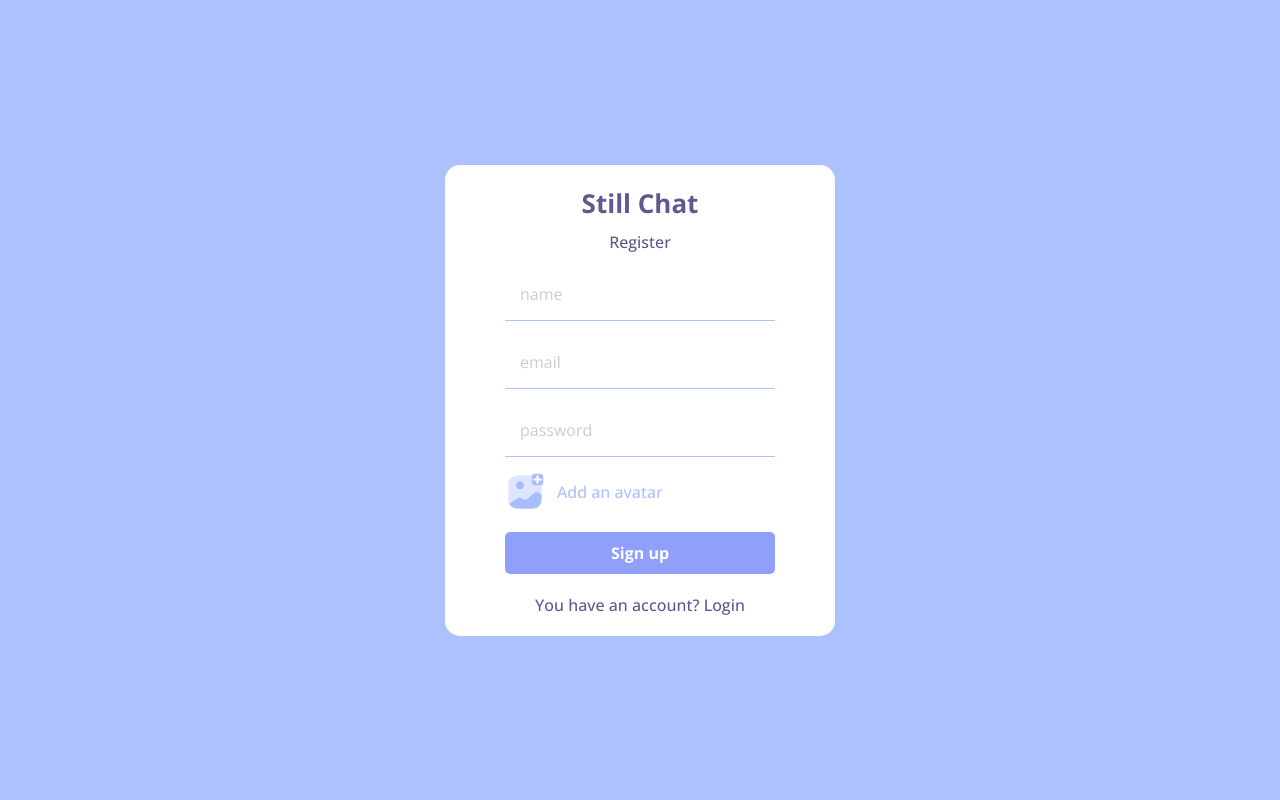
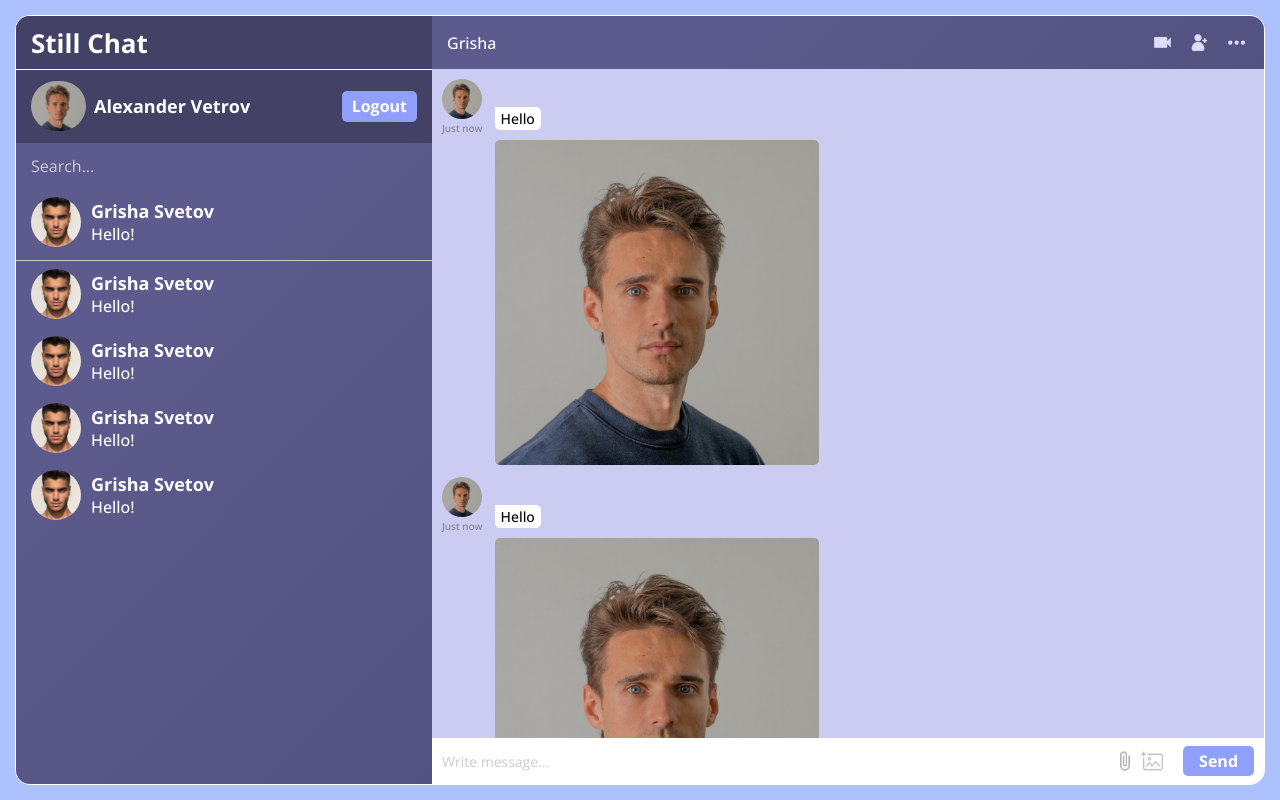
Before and after one commit to St1llSane/react-chat-firebase, a React (Vite) app: page / in a window 1280 px wide. Built offline with nearby package versions, Linux system fonts and the light colour scheme.

Commit message:
register

```diff
--- a/src/App.jsx
+++ b/src/App.jsx
@@ -1,3 +1,4 @@
+import { BrowserRouter, Route, Routes } from 'react-router-dom'
 import Home from './pages/Home'
 import Login from './pages/Login'
 import Register from './pages/Register'
@@ -5,9 +6,13 @@ import './styles/app.scss'
 
 function App() {
   return (
-    <div className="app">
-      <Register />
-    </div>
+    <BrowserRouter>
+      <Routes>
+        <Route index element={<Home />} />
+        <Route path='login' element={<Login />} />
+        <Route path='register' element={<Register />} />
+      </Routes>
+    </BrowserRouter>
   )
 }
 
--- a/src/pages/Register.jsx
+++ b/src/pages/Register.jsx
@@ -3,10 +3,12 @@ import { createUserWithEmailAndPassword, updateProfile } from 'firebase/auth'
 import { auth, storage, db } from '../firebase'
 import { ref, uploadBytesResumable, getDownloadURL } from 'firebase/storage'
 import { doc, setDoc } from 'firebase/firestore'
+import { useNavigate } from 'react-router-dom'
 import '../styles/c_styles/login.scss'
 
 const Register = () => {
   const [err, setErr] = useState(false)
+  const navigate = useNavigate()
 
   const handleSubmit = async (e) => {
     e.preventDefault()
@@ -17,38 +19,40 @@ const Register = () => {
     const file = e.target[3].files[0]
 
     try {
-      const res = await createUserWithEmailAndPassword(auth, email, password)
-
+			const res = await createUserWithEmailAndPassword(auth, email, password)
       const storageRef = ref(storage, displayName)
 
-      const uploadTask = uploadBytesResumable(storageRef, file)
-
-      uploadTask.on(
-        (error) => {
-          setErr(true)
-        },
-        () => {
-          getDownloadURL(uploadTask.snapshot.ref).then(async (downloadURL) => {
+      await uploadBytesResumable(storageRef, file).then(() => {
+        getDownloadURL(storageRef).then(async (downloadURL) => {
+          try {
+            //Update profile
             await updateProfile(res.user, {
               displayName,
               photoURL: downloadURL,
-            })
+            });
 
-            await setDoc(doc(db, 'users', res.user.uid), {
+            //create user on firestore
+            await setDoc(doc(db, "users", res.user.uid), {
               uid: res.user.uid,
               displayName,
               email,
               photoURL: downloadURL,
-            })
+            });
 
-            await setDoc(doc(db, 'userChats', res.user.uid), {})
-          })
-        }
-      )
-    } catch (error) {
-      setErr(true)
+            //create empty user chats on firestore
+            await setDoc(doc(db, "userChats", res.user.uid), {});
+            navigate("/");
+          } catch (err) {
+            console.log(err);
+            setErr(true);
+          }
+        });
+      });
+    } catch (err) {
+      setErr(true);
+      setLoading(false);
     }
-  }
+  };
 
   return (
     <section className="form-container">
--- a/src/styles/app.scss
+++ b/src/styles/app.scss
@@ -6,10 +6,6 @@ html {
 
 body {
 	font-family: "Open Sans", sans-serif;
-	font-weight: 400;
-}
-
-.app {
 	font-size: $f-def;
 	font-weight: 500;
 }
--- a/src/styles/vars.scss
+++ b/src/styles/vars.scss
@@ -13,7 +13,6 @@ $def-transition: all .15s ease;
 
 $b-r-small: 5px;
 $b-r-medium: 15px;
-
 
 $f-tiny: 1rem;
 $f-small: 1.4rem;
```
